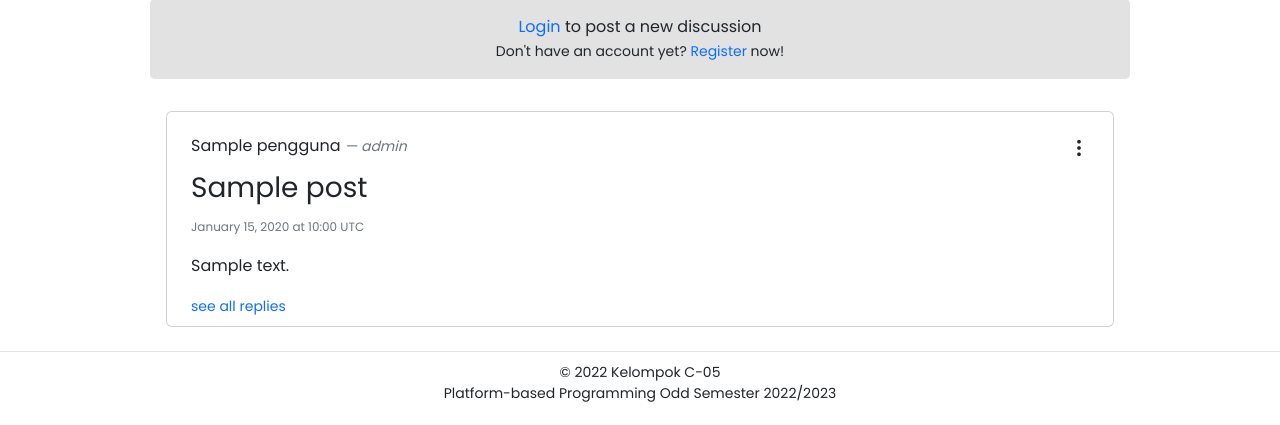
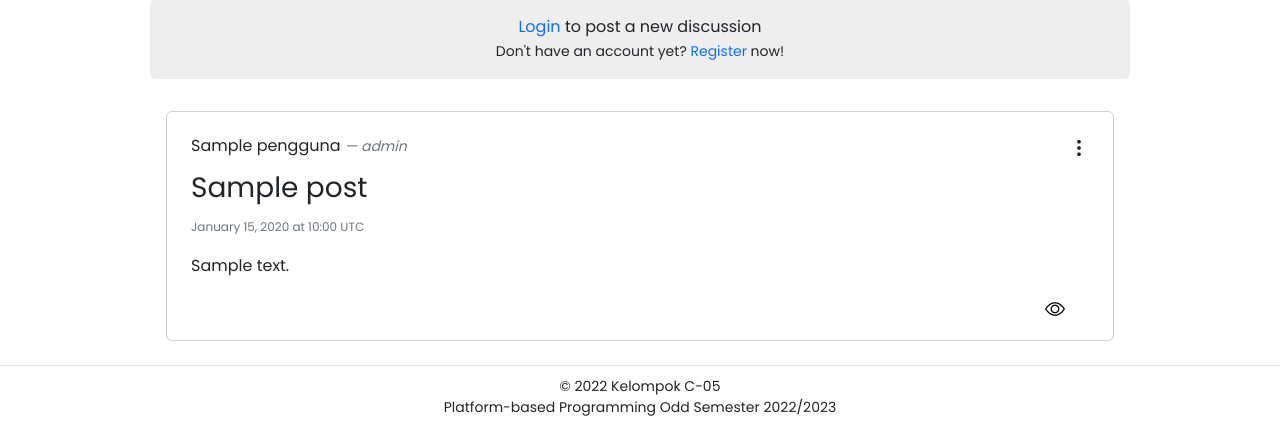
Before and after one commit to dreins/do-nasi, a Django app: page /questions/ in a window 1280 px wide. Shown: the part 873-1298 px from the top of the page. Before the commit the page ends 1275 px from the top, so only its background shows below. Run offline with Django 4.2, Linux system fonts and the light colour scheme; tables that the repository leaves empty hold one stand-in row (values such as "Sample post"); data that the repository does not hold is empty.

Commit message:
icon change toggle

```diff
--- a/questions/static/css/style.css
+++ b/questions/static/css/style.css
@@ -1,12 +1,23 @@
-a:link {
+a:link, a:visited {
   text-decoration: none;
 }
-a:visited {
-  text-decoration: none;
+.icon{
+  font-size: 20px;
 }
+.icon-group{
+  text-align: right;
+}
+
+[data-bs-toggle="collapse"].collapsed .if-not-collapsed {
+  display: none;
+}
+[data-bs-toggle="collapse"]:not(.collapsed) .if-collapsed {
+  display: none;
+}
+
 .jumbotron{
   text-align: center;
-  background-color: rgba(217,217,217,0.75);
+  background-color: rgba(214, 214, 214, 0.407);
 }
 .header-section{
   height: calc(50vh - 50px);
--- a/questions/static/js/scripts.js
+++ b/questions/static/js/scripts.js
@@ -29,8 +29,8 @@ function putPost(post){
                     : '';
   let replyOption = (!user_username)
                     ? ''
-                    : `<a data-bs-toggle="collapse" href="#reply-${post.pk}" role="button" aria-expanded="false" aria-controls="collapseExample">
-                        <small>reply</small>
+                    : `<a data-bs-toggle="collapse" href="#reply-${post.pk}" role="button" aria-expanded="false" aria-controls="collapseExample" class="mx-2">
+                        <i class="icon bi bi-reply" style="color:#000"></i>
                       </a>`;
 
   $("#posts").prepend(
@@ -53,12 +53,13 @@ function putPost(post){
           <p class="card-text pt-2">${post.fields.body}</p>
         </div>
 
-        <div class="px-4">
-          <a data-bs-toggle="collapse" href="#comment-post-${post.pk}" role="button" aria-expanded="false">
-            <small>see all replies</small>
+        <div class="icon-group mb-2">
+          ${replyOption}
+
+          <a data-bs-toggle="collapse" href="#comment-post-${post.pk}" role="button" aria-expanded="false" class="collapsed mx-5">
+            <i class="icon bi bi-eye if-collapsed" style="color:#000"></i>
+            <i class="icon bi bi-eye-slash if-not-collapsed" style="color:#000"></i>
           </a>
-
-          ${replyOption}
         </div>
 
         <div class="collapse mt-2 mx-4" id="reply-${post.pk}">
--- a/questions/templates/questions.html
+++ b/questions/templates/questions.html
@@ -69,8 +69,8 @@
 
       {% if not request.user.is_authenticated %}
       <div class="jumbotron mt-5 p-3">
-        <a href="">Login</a> to post a new discussion<br>
-        <small>Don't have an account yet? <a href="">Register</a> now!</small>
+        <a href="{%url 'landing_page:login'%}" style="">Login</a> to post a new discussion<br>
+        <small>Don't have an account yet? <a href="{%url 'landing_page:register'%}" style="">Register</a> now!</small>
       </div>
       {% else %}
       <!-- Form for putting a post -->
```
